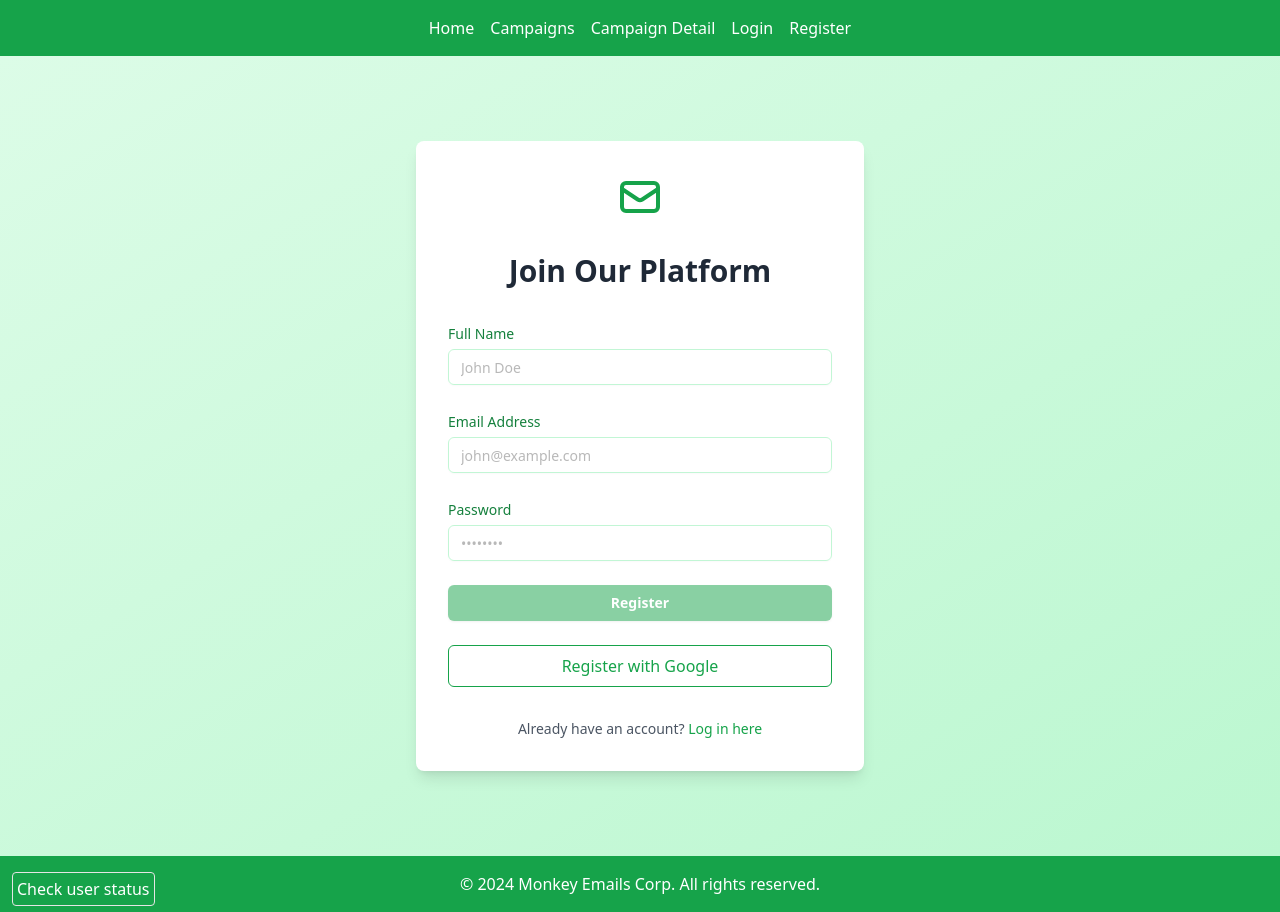
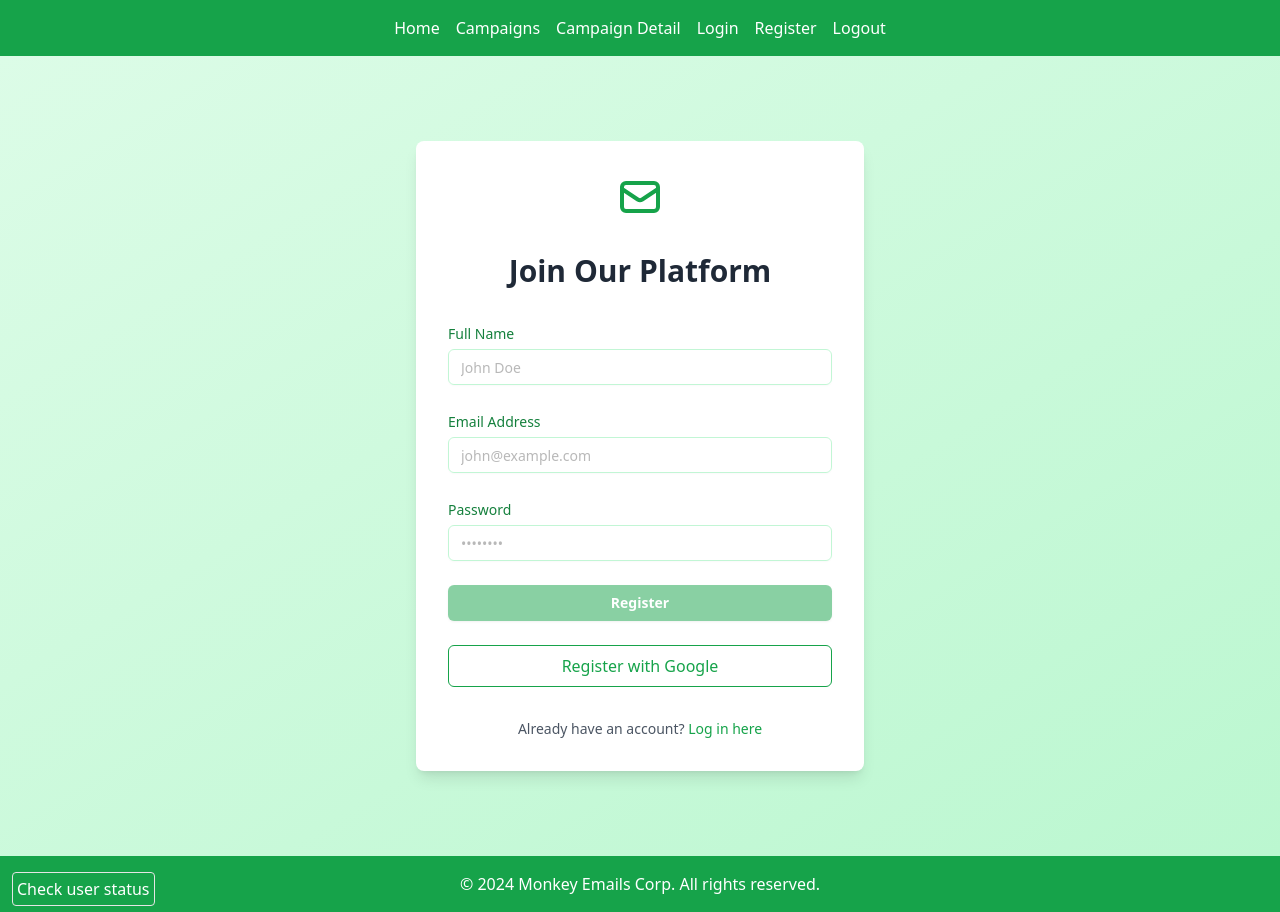
Before and after one commit to empephat/Email-Marketing-Platform, a React (Vite) app in the folder Frontend/: page / in a window 1280 px wide. Built offline with nearby package versions, Linux system fonts and the light colour scheme.

Commit message:
Logout functionality in header

```diff
--- a/Frontend/src/layout/Header.tsx
+++ b/Frontend/src/layout/Header.tsx
@@ -1,6 +1,24 @@
-import { Link } from "react-router-dom";
+import { Link, useNavigate } from "react-router-dom";
 
 function Header() {
+  const navigate = useNavigate();
+
+  const logout = async () => {
+    try {
+      const response = await fetch("http://localhost:3000/auth/logout", {
+        method: "GET",
+        credentials: "include", // Viktigt för att skicka med cookies
+      });
+      if (response.ok) {
+        navigate("/login");
+      } else {
+        console.error("Utloggning misslyckades");
+      }
+    } catch (error) {
+      console.error("Fel vid utloggning:", error);
+    }
+  };
+
   return (
     <header className="bg-green-600 text-white p-4">
       <nav>
@@ -30,6 +48,11 @@ function Header() {
               Register
             </Link>
           </li>
+          <li>
+            <button className="hover:underline" onClick={logout}>
+              Logout
+            </button>
+          </li>
         </ul>
       </nav>
     </header>
```
